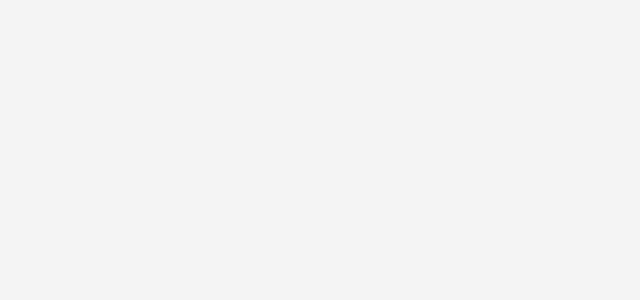
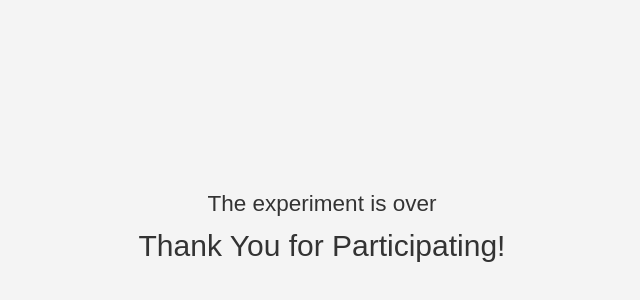
Before and after one commit to DePoli97/caseQuest, a Vue app in the folder frontend/: page /end in a window 1280 px wide. Before the commit this address had no page. Shown: the part 172-472 px from the top of the page, without its empty margins (318-958 px from the left). Built offline with nearby package versions, Linux system fonts and the light colour scheme.

Commit message:
Progress

```diff
--- a/frontend/src/router/router.js
+++ b/frontend/src/router/router.js
@@ -3,12 +3,14 @@ import LandingView from "@/views/LandingView.vue";
 import TutorialView from "@/views/TutorialView.vue";
 import IntroductionView from "@/views/IntroductionView.vue";
 import ExperimentView from "@/views/ExperimentView.vue";
+import GoodbyeView from "@/views/GoodbyeView.vue";
 
 const routes = [
     { path: '/', component: LandingView},
     { path: '/introduction', component: IntroductionView},
     { path: '/tutorial', component: TutorialView},
-    { path: '/experiment', component: ExperimentView}
+    { path: '/experiment', component: ExperimentView},
+    { path: '/end', component: GoodbyeView}
 
 ];
 
--- /dev/null
+++ b/frontend/src/views/GoodbyeView.vue
@@ -0,0 +1,12 @@
+<script setup>
+
+</script>
+
+<template>
+  <h2> The experiment is over </h2>
+<h1>Thank You for Participating!</h1>
+</template>
+
+<style scoped>
+
+</style>
```
